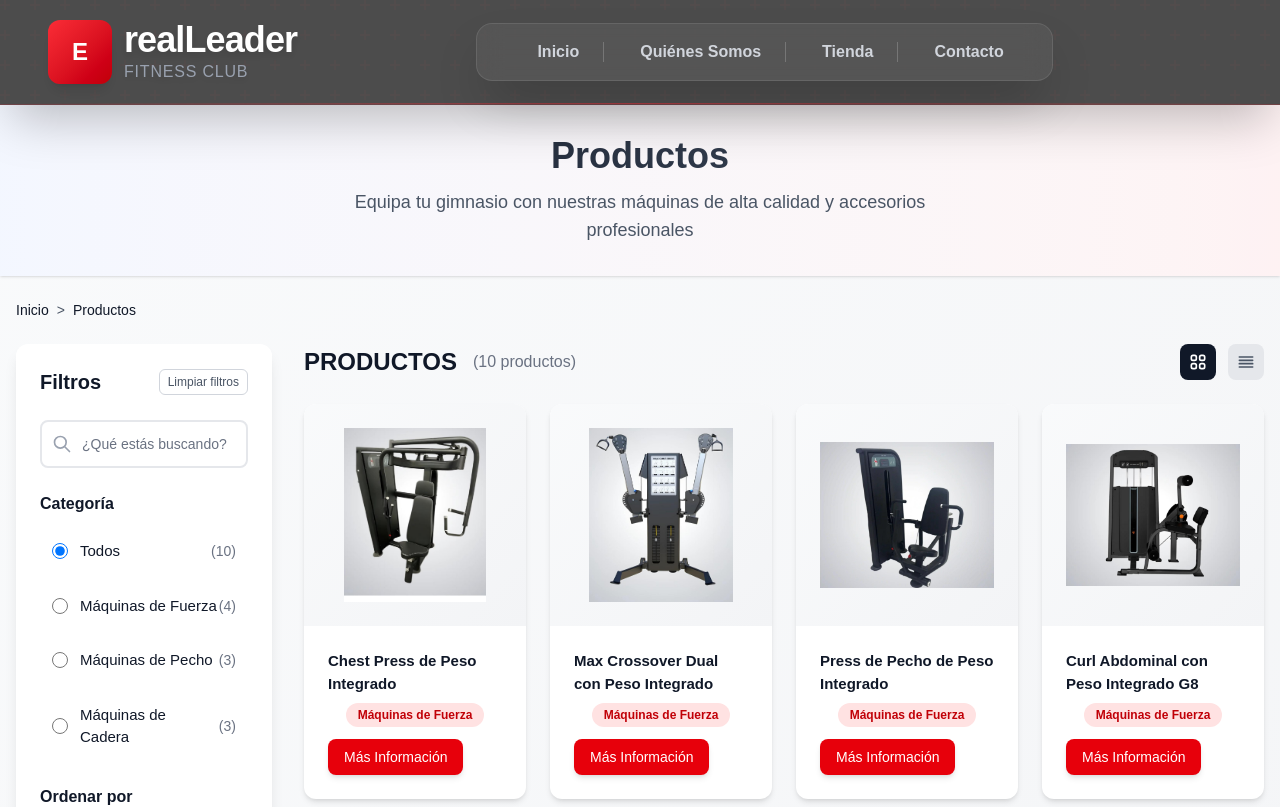
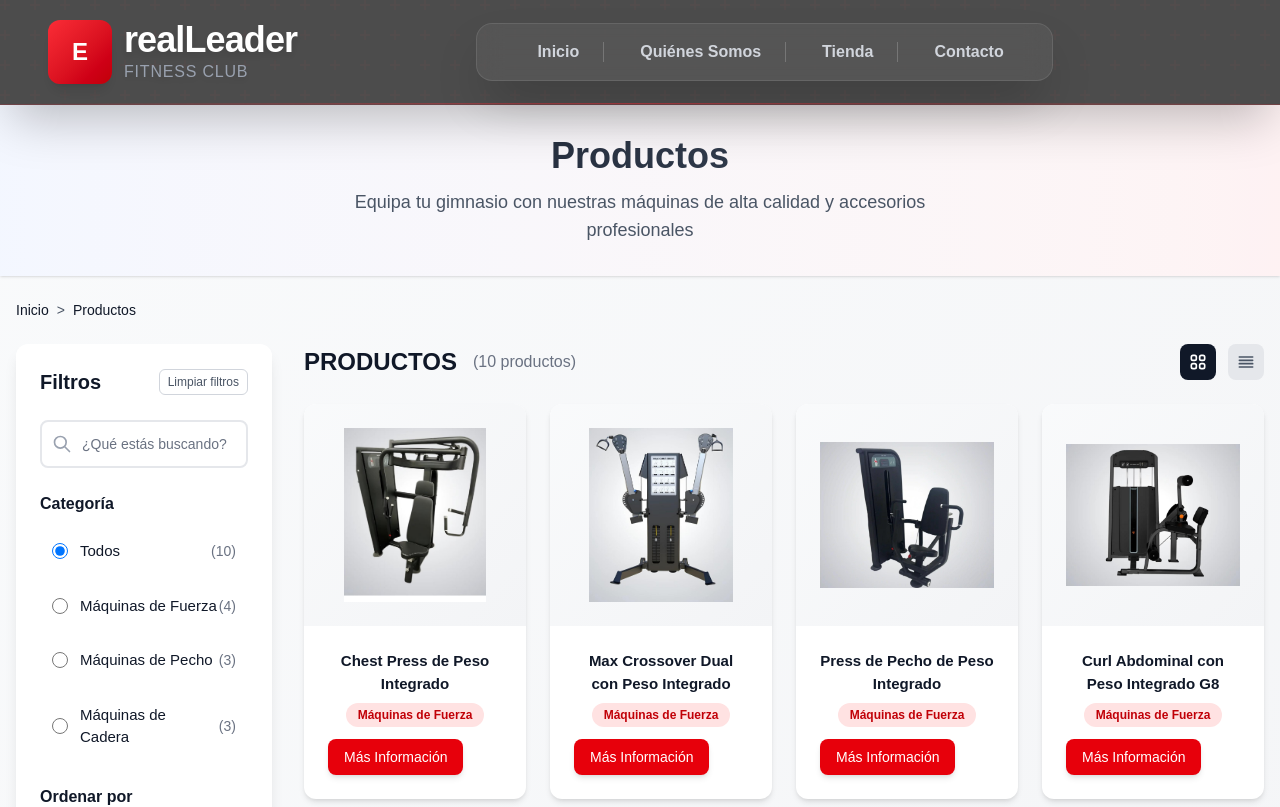
Before and after one commit to TeranHc/Gym1, a Next.js app: page /pages/tienda-gym in a window 1280 px wide. Shown: the top 807 px of the page. Built offline with nearby package versions, Linux system fonts and the light colour scheme.

Commit message:
cambioproducto

```diff
--- a/src/app/pages/tienda-gym/page.js
+++ b/src/app/pages/tienda-gym/page.js
@@ -461,7 +461,7 @@ useEffect(() => {
 
                     <div className="p-6 flex-1">
 
-                      <h3 className="font-bold text-gray-900 mb-2 text-[15px] line-clamp-2 group-hover:text-red-600 transition-colors">
+                      <h3 className="font-bold text-gray-900 mb-2 text-[15px] line-clamp-2 group-hover:text-red-600 transition-colors text-center">
                         {product.name || 'Producto sin nombre'}
                       </h3>
 
```
